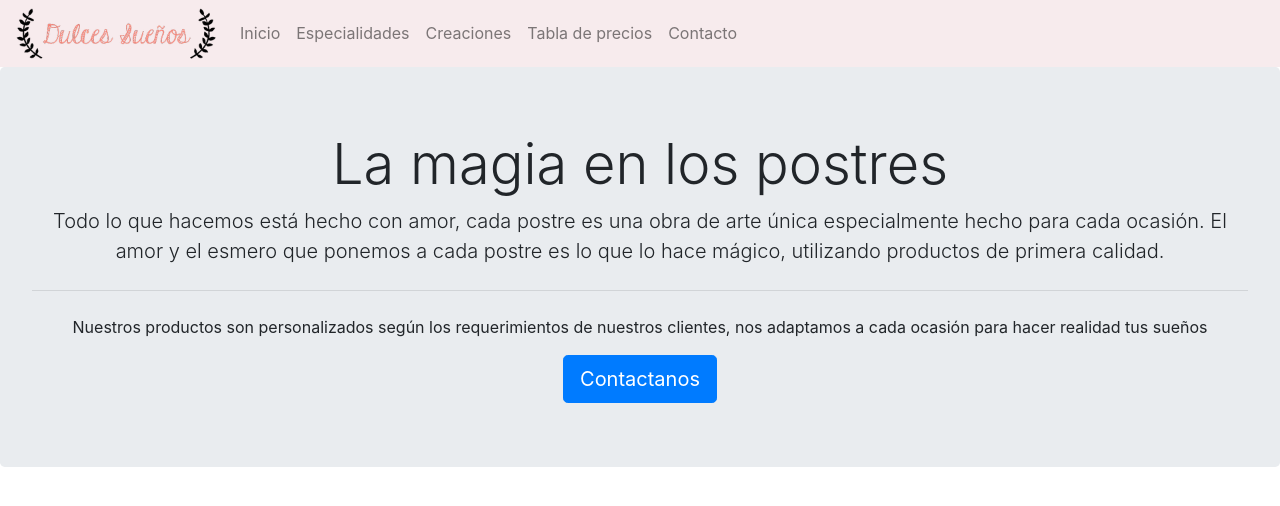
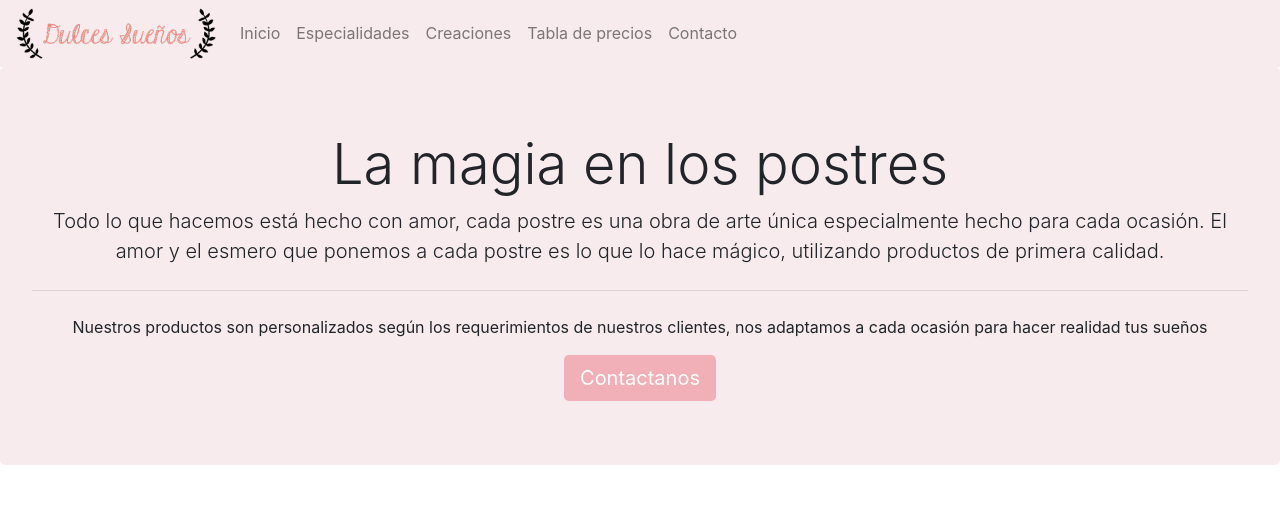
Before and after one commit to CinthyaR31/dulces-suenos-front, a React (Create React App) app: page / in a window 1280 px wide. Shown: the top 506 px of the page. Built offline with nearby package versions, Linux system fonts and the light colour scheme.

Commit message:
fixed colors jumbotron

```diff
--- a/css/style.css
+++ b/css/style.css
@@ -8,16 +8,6 @@ body {
 
 footer {
   background: #f7ebed;
-}
-
-#container-jumbotron {
-  background: #f7ebed;
-}
-
-#boton_jumbotron {
-  background: #f1b0b7;
-  border: transparent;
-  font-palette: dark;
 }
 
 ul.container-redes-sociales li i {
--- a/src/components/Jumbotron/Jumbotron.css
+++ b/src/components/Jumbotron/Jumbotron.css
@@ -0,0 +1,9 @@
+#container-jumbotron {
+  background: #f7ebed;
+}
+
+#boton_jumbotron {
+  background: #f1b0b7;
+  border: transparent;
+  color:white;
+}
```
